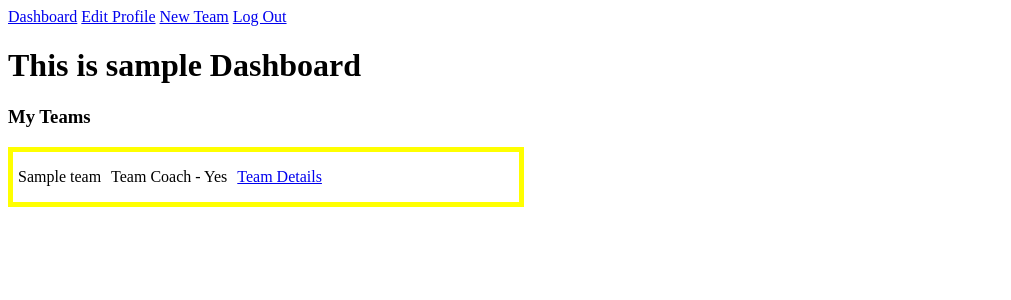
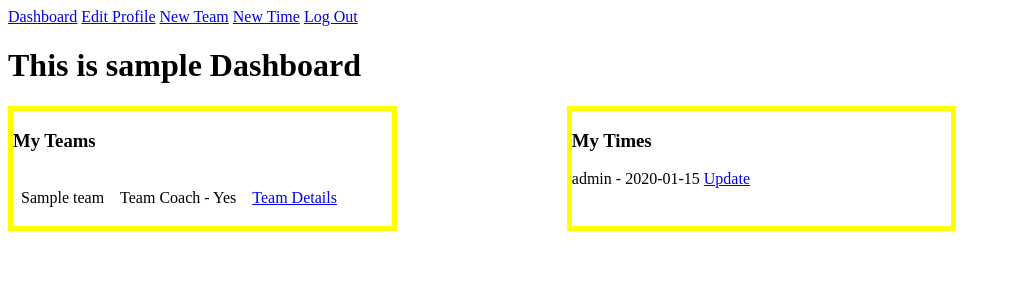
Before and after one commit to SscottK/esports-team-tracker-v2, a Django app: page /dashboard/ in a window 1280 px wide. Shown: the top 300 px of the page, without its empty margins (0-1011 px from the left). Run offline with Django 5.2, Linux system fonts and the light colour scheme; a user stored in the database is signed in; tables that the repository leaves empty hold one stand-in row (values such as "Sample post").

Commit message:
Time update and confirm to not overwrite time

```diff
--- a/estt_main_app/static/css/dashboard.css
+++ b/estt_main_app/static/css/dashboard.css
@@ -1,16 +1,43 @@
 .dashboard-teams-container {
     display: flex;
+    flex-direction: column;
+
+    justify-content: space-evenly;
+    justify-items: flex-start;
+    width: 30%;
+    border: 5px solid yellow;
+}
+
+.teams-columnizer {
+    display: flex;
     flex-direction: row;
-    align-items: center;
-    /* justify-content: space-evenly;
-    justify-items: flex-start; */
-    max-width: 40%;
-    border: 5px solid yellow;
+    justify-content: left;
+
 }
 
 .team-coach, .team-name, .team-details-link {
     display: flex;
     padding: 0 5px;
+    align-items: center;
+    justify-items: left;
+    border: 3px solid white;
+
 
 
 }
+
+.dashboard-times-container {
+    display: flex;
+    flex-direction: column;
+    width: 30%;
+    border: 5px solid yellow;
+    margin-right: 25%;
+}
+
+.dashboard-container {
+    display: flex;
+    flex-direction: row;
+    justify-content: space-between;
+
+
+}
--- a/estt_main_app/templates/base.html
+++ b/estt_main_app/templates/base.html
@@ -18,6 +18,7 @@
           <a href="{% url 'dashboard' %}">Dashboard</a>
           <a href="{% url 'edit-profile' user_id=user.id%}">Edit Profile</a>
           <a href="{% url 'new-team' %}">New Team</a>
+          <a href="{% url 'add-time' %}">New Time</a>
 
           <a href="{% url 'logout' %}" onclick="document.getElementById('logout-form').submit(); return false;">
             Log Out
--- a/estt_main_app/templates/users/dashboard.html
+++ b/estt_main_app/templates/users/dashboard.html
@@ -8,13 +8,15 @@
 
 
 {% block content %}
-<div>
-    <h1>This is {{user.username}} Dashboard</h1>
-    <h3>My Teams</h3>
-    {% for team in teams %}
-    <div class="dashboard-teams-container">
+<h1>This is {{user.username}} Dashboard</h1>
 
 
+
+    <div class="dashboard-container">
+    <div class="dashboard-teams-container">
+        <h3>My Teams</h3>
+        {% for team in teams %}
+        <div class="teams-columnizer">
         <div class="team-name">
             <p>{{ team.team.name }}</p>
         </div>
@@ -33,9 +35,21 @@
         <div class="team-details-link">
             <a href="{% url 'team-details' teamID=team.team.id %}">Team Details</a>
         </div>
+        </div>
+        {% endfor %}
+    </div>
 
+
+    <div class="dashboard-times-container">
+        <h3>My Times</h3>
+        <div></div>
+        {% for time in times %}
+        <div>
+            {{ time.level }} - {{ time.time }} <a href="{% url 'update-time' time_id=time.id %}">Update</a>
+        </div>
+        {% endfor %}
     </div>
-    {% endfor %}
+    </div>
 </div>
 
 {% endblock %}
--- a/estt_main_app/urls.py
+++ b/estt_main_app/urls.py
@@ -16,5 +16,7 @@ urlpatterns = [
     path('new-team/', views.create_team, name='new-team'),
     path('api/games/', views.get_games, name='get_games'),
     path('api/table-data/', views.get_table_data, name='get_table_data'),
-    path('add-game/<int:team_id>/', views.create_team_game, name='team-game')
+    path('add-game/<int:team_id>/', views.create_team_game, name='team-game'),
+    path('add-time', views.create_new_time, name='add-time'),
+    path('update-time/<int:time_id>', views.update_time, name='update-time')
     ]
--- a/estt_main_app/views.py
+++ b/estt_main_app/views.py
@@ -5,7 +5,7 @@ from django.urls import reverse_lazy
 from .models import Team_user, Team, Team_game, Game, Level, Time
 from django.contrib.auth.models import User
 from django.views.generic.edit import CreateView, UpdateView
-from .forms import TeamUserForm, EditProfileForm, NewTeamForm, AddTeamUserOnTeamCreationForm, TeamGameForm
+from .forms import TeamUserForm, EditProfileForm, NewTeamForm, AddTeamUserOnTeamCreationForm, TeamGameForm, TimeCreationForm, TimeUpdateForm
 from django.http import HttpResponse
 from django.http import JsonResponse
 
@@ -19,10 +19,11 @@ def home(request):
 #view for the User Dashboard Page
 def userDashboard(request):
     teams = Team_user.objects.filter(user=request.user)
-
+    times = Time.objects.filter(user=request.user)
 
     return render(request, 'users/dashboard.html', {
-        'teams': teams
+        'teams': teams,
+        'times': times
     })
 
 #logout
@@ -210,3 +211,50 @@ def create_team_game(request, team_id):
         'team': team,
         'form': form
     })
+
+
+#Add new time
+def create_new_time(request):
+    if request.method == 'POST':
+        form = TimeCreationForm(request.POST)
+        if form.is_valid():
+            new_time = form.save(commit=False)
+            new_time.user = request.user
+            new_time.save()
+        return redirect('dashboard')
+    else:
+        form = TimeCreationForm()
+
+    return render(request, 'time/add_time.html', {
+        'form': form
+    })
+
+
+#Update time and confirm
+def update_time(request, time_id):
+    time = get_object_or_404(Time, id=time_id)
+
+    if request.method == 'POST':
+        form = TimeUpdateForm(request.POST, instance=time)
+        time = str(time).split(',')
+        if form.is_valid():
+
+            if "confirm" in request.POST:
+                form.save()
+                return redirect('dashboard')
+            else:
+
+                new_time = form.cleaned_data
+
+                return render( request, 'time/update_confirm.html', {
+                    'old_time': time[2],
+                    'new_time': new_time,
+                    'form': form
+                })
+
+    else:
+        form = TimeUpdateForm(instance=time)
+
+    return render(request, 'time/update_form.html', {
+        'form': form
+    })
```
Also changed, not shown: estt_main_app/forms.py (+13 -1 lines), estt_main_app/templates/time/add_time.html (added, +14 -0 lines), estt_main_app/templates/time/update_confirm.html (added, +27 -0 lines), estt_main_app/templates/time/update_form.html (added, +14 -0 lines).
